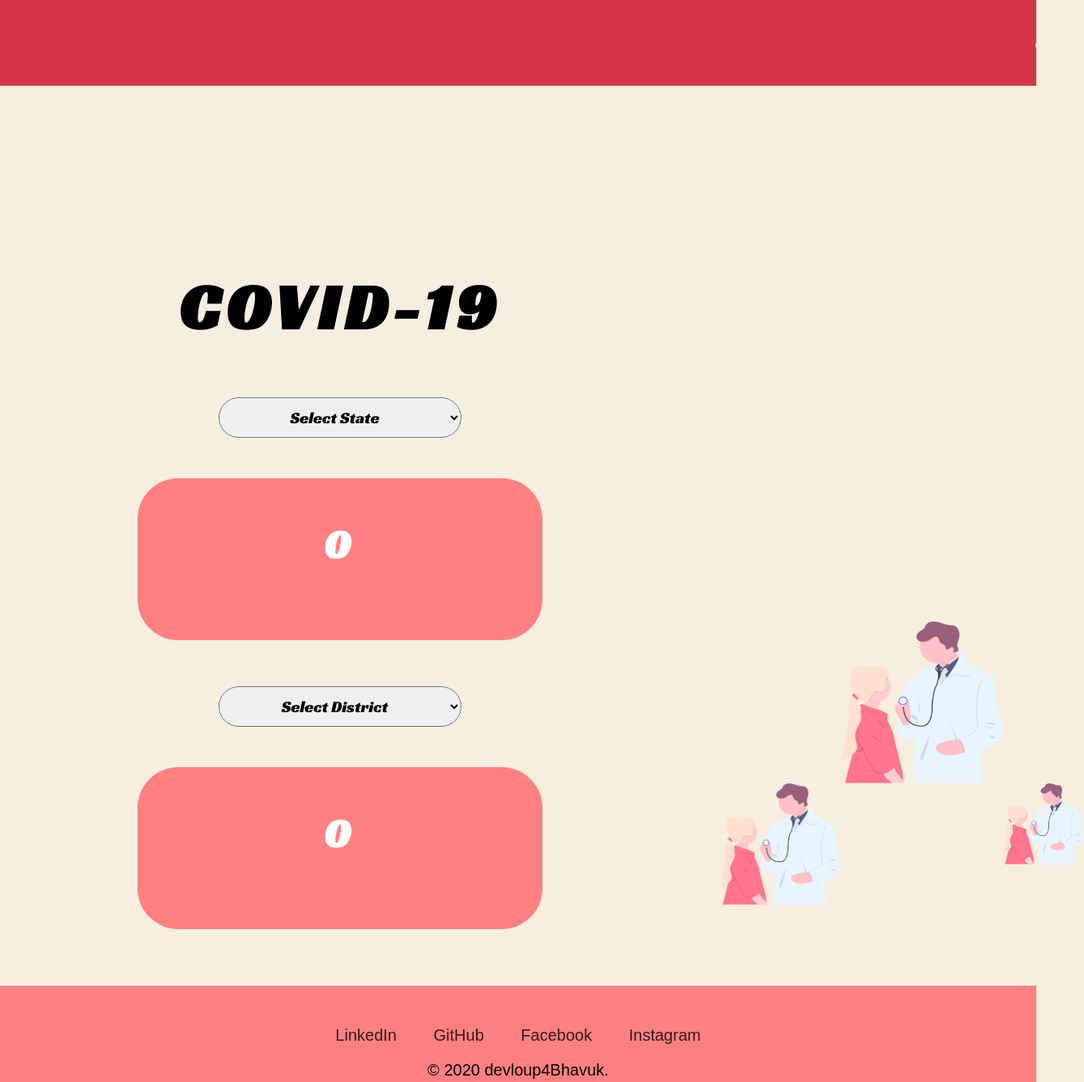
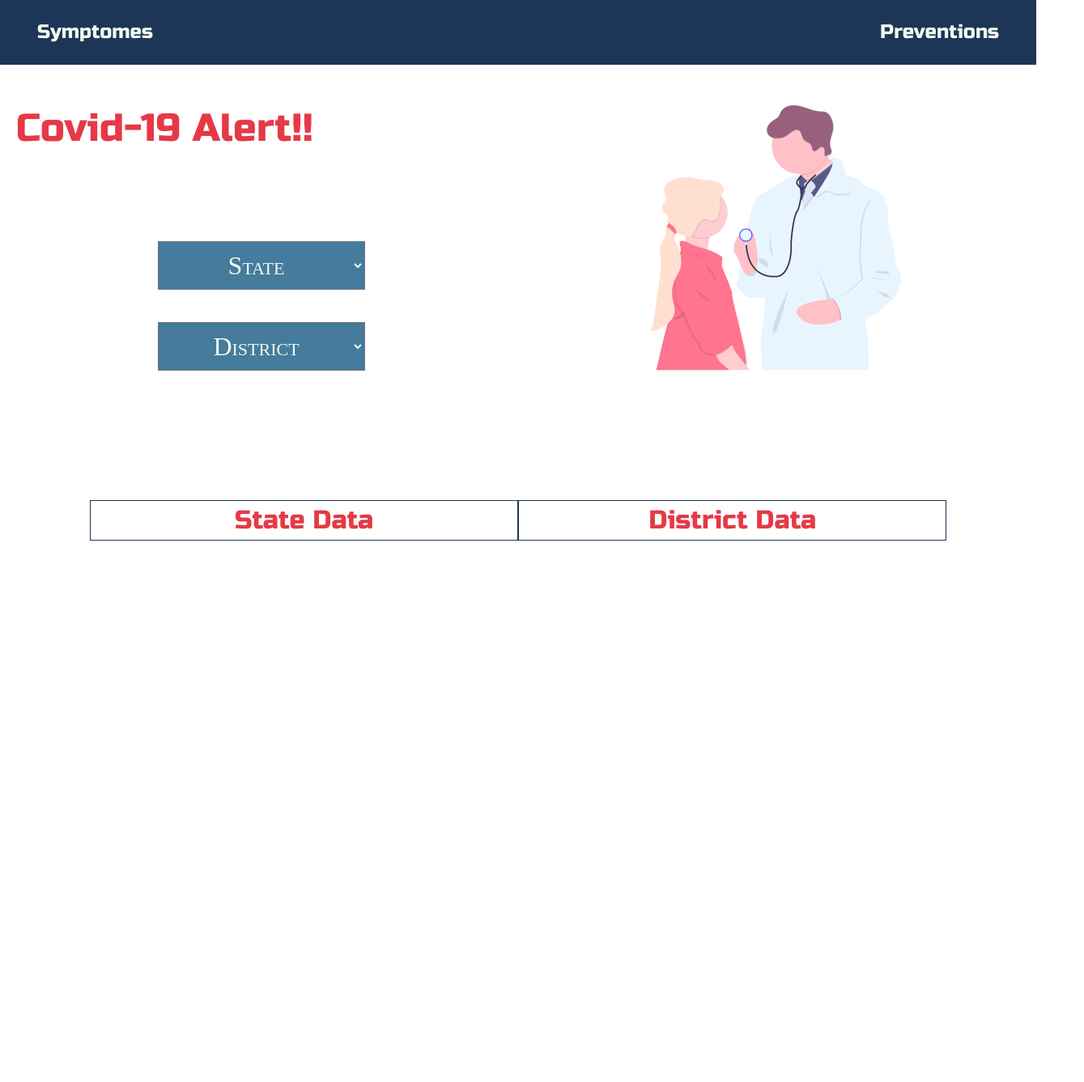
Before and after one commit to devloup4Bhavuk/Covid-19, a plain HTML site: page index.html in a window 1280 px wide. Shown: the top 1337 px of the page at 81% size, 1339 px wide, since content can reach past the window. After the commit the page ends 800 px from the top, so only its background shows below. Drawn offline with nearby package versions, Linux system fonts and the light colour scheme; no server answers; a web font is replaced by a local one.

Commit message:
redisigned code

```diff
--- a/index.html
+++ b/index.html
@@ -6,41 +6,34 @@
     <meta http-equiv="X-UA-Compatible" content="ie=edge">
     <title>Covid-19</title>
     <link rel="stylesheet" href="./styles.css">
-    <link href="https://fonts.googleapis.com/css?family=Pacifico|Racing+Sans+One&display=swap" rel="stylesheet">
+    <link rel="stylesheet" href="https://maxcdn.bootstrapcdn.com/bootstrap/4.0.0/css/bootstrap.min.css" integrity="sha384-Gn5384xqQ1aoWXA+058RXPxPg6fy4IWvTNh0E263XmFcJlSAwiGgFAW/dAiS6JXm" crossorigin="anonymous">
+    <link href="https://fonts.googleapis.com/css2?family=Podkova&family=Russo+One&display=swap" rel="stylesheet">
 </head>
-<body>
-    <div class="page">
-        <div class="head">
-            <marquee direction="left" scrollamount="10" ><h1 id="headline">SITE IS UNDER MAINTENANCE</h1></marquee>
+<body style="overflow-x: hidden;">
+    <div class="navbar nav">
+        <a href="https://www.who.int/health-topics/coronavirus#tab=tab_3">Symptomes</a>
+        <a href="https://www.who.int/health-topics/coronavirus#tab=tab_2">Preventions</a>
+    </div>
+
+    <div class="row">
+        <div class="main-1 col-md-6">
+            <h3 id="alert">Covid-19 Alert!!</h3>
+            <div class="inputboxes">
+                <select id="state_wise">
+                    <option value="">State</option>
+                </select>
+                <select id="dist_wise">
+                    <option value="">District</option>
+                </select>
+            </div>
         </div>
-
-
-        <div class="body-1">
-            <h1>COVID-19</h1>
-            <select id="state_wise">
-                <option value="">Select State</option>
-            </select>
-            <h1 class="data" id="state_confirmed">0</h1>
-            <select id="dist_wise">
-                <option value="">Select District</option>
-            </select>
-
-            <h1 class="data" id="dist_confirmed">0</h1>
-        </div>
-
-        <div class="body-2">
-            <img src="./Corona.png" class="img-1" width="100" height="100" alt="">
-            <img src="./Corona.png" class="img-2" width="150" height="150" alt="">
-            <img src="./Corona.png" class="img-3" width="200" height="200" alt="">
+        <div class="col-md-6 main-2">
+            <img src="./Corona.png" class="rounded" alt="">
         </div>
     </div>
-    <div class="bottom-container">
-        <a class="footer-link" href="https://www.linkedin.com/in/bhavuk-dhawan-739242146">LinkedIn</a>
-        <a class="footer-link" href="https://github.com/devloup4Bhavuk">GitHub</a>
-        <a class="footer-link" href="https://www.facebook.com/bhavuk.daone">Facebook</a>
-        <a class="footer-link" href="https://www.instagram.com/bhavuk_dhawan/">Instagram</a>
-
-        <p>© 2020 devloup4Bhavuk.</p>
+    <div class="card-content row">
+        <div class="col-sm-5" id="state_confirmed">State Data</div>
+        <div class="col-sm-5" id="dist_confirmed"> District Data</div>
     </div>
 </body>
 <script src="./index.js"></script>
--- a/index.js
+++ b/index.js
@@ -3,15 +3,14 @@
 // diswise:
 // https://api.covid19india.org/state_district_wise.json
 
-let obj1 = {};
-let obj2 = {};
+let obj1 = {},
+    obj2 = {};
 
-let select_elem = '';
+let state_list = document.getElementById('state_wise'),
+    dist_list  = document.getElementById('dist_wise');
 
-let state_list = document.getElementById('state_wise');
-let dist_list = document.getElementById('dist_wise');
-
-let state_name = '';
+let select_elem = '',
+    state_name  = '';
 
 
 var xhr = new XMLHttpRequest();
@@ -20,7 +19,6 @@ xhr.send();
 xhr.onreadystatechange = function() {
     if (this.readyState == 4 && this.status == 200) {
         var myObj = JSON.parse(this.responseText);
-        document.getElementById('headline').innerHTML = "TOTAL CASES IN INDIA :"+myObj.statewise[0].confirmed;
         stateList(myObj.statewise)
         obj1 = myObj;
     }
@@ -28,23 +26,27 @@ xhr.onreadystatechange = function() {
 function stateList(states) {
     for(var i=0;i<states.length;i++) {
         var option = document.createElement('option');
+        option.className ="dropdown-item";
         option.value = i;
         option.textContent = states[i].state;
         state_list.appendChild(option);
+
     }
     // console.log(states);
+}
 
 
-}
 state_list.addEventListener('change',function (event) {
 
     var index = event.target.value;
     console.log(obj1.statewise[index].confirmed)
-    document.getElementById('state_confirmed').innerHTML = "Confirmed: "+obj1.statewise[index].confirmed + "<br>Active: "+obj1.statewise[index].active + "<br>Deaths: "+obj1.statewise[index].deaths;
+    document.getElementById('state_confirmed').innerHTML = "Confirmed: "+obj1.statewise[index].confirmed + "<br><hr>Active: "+obj1.statewise[index].active + "<br><hr>Deaths: "+obj1.statewise[index].deaths;
     document.getElementById('dist_confirmed').innerHTML = "0";
-    document.getElementById('dist_confirmed').innerHTML = ""
+    document.getElementById('dist_confirmed').innerHTML = "district Data"
     dist_wise(obj1.statewise[index].state);
 })
+
+
 function dist_wise(state_name) {
     var xhr2 = new XMLHttpRequest();
     xhr2.open('GET','https://api.covid19india.org/state_district_wise.json');
@@ -67,12 +69,6 @@ function dist_wise(state_name) {
     function dist_data(dist) {
         select_elem ='<option value="">Select District</option>';
         Object.entries(dist).forEach(entry =>{
-            // console.log(entry[0]);
-            // var option = document.createElement('option');
-            // option.value = entry[0];
-            // option.classList.add('dist');
-            // option.textContent = entry[0];
-            // dist_list.appendChild(option);
             select_elem = select_elem + '<option class="dist" value="' + entry[0] + '">' + entry[0] + '</option>'
             dist_list.innerHTML = select_elem;
         });
@@ -82,7 +78,7 @@ function dist_wise(state_name) {
         Object.entries(my_dist).forEach(entry =>{
             if(entry[0]=== event.target.value){
                 console.log(entry[1].confirmed);
-                document.getElementById('dist_confirmed').innerHTML = "Confirmed: "+entry[1].confirmed + "<br>Active:"+ +entry[1].active;
+                document.getElementById('dist_confirmed').innerHTML = "Confirmed: "+entry[1].confirmed + "<br><hr>Active:"+ +entry[1].active;
             }
         });
     })
--- a/styles.css
+++ b/styles.css
@@ -1,145 +1,75 @@
-/***************BODY***************/
-body{
-    margin: 0;
-    overflow: auto;
-    background-color: #f6eedf;
+
+.nav{
+    background-color: #1D3557;
+    color: #F1FAEE;
+    height: 10vh;
+    width: 100vw;
 }
-.page{
-    display: grid;
-    grid-template-columns: auto auto;
-    grid-row: auto auto;
-    grid-row-gap: 150px;
-    font-family: 'Racing Sans One', cursive;
+.nav a{
+    margin: 5px 30px;
+    color: #F1FAEE;
+    font-size: 1.5rem;
+    font-family: 'Russo One', sans-serif;
+}
 
+.nav a:hover{
+    text-decoration: none;
+    transform: scale(1.2);
+    color: #F1FAEE;
 }
-.head{
-    width: 100%;
-    grid-area: 1/1/1/3;
-    background-color: #d63447;
-    color: #fff;
-    font-family: 'Pacifico', cursive;
-    word-spacing: 5px;
-    letter-spacing: 5px;
+
+#alert{
+    font-size: 3rem;
+    font-family: 'Russo One', sans-serif;
+    color: #E63946;
 }
-/***************MAIN_SECTION***************/
-[class*="body-"]{
-    padding: 20px;
-    font-size: 2em;
+.inputboxes{
+    margin: 50px auto;
+    padding: 40px;
+    text-align: center;
+    font-family: 'Podkova', serif;
+    font-variant: small-caps;
+    font-size: 2rem;
+}
+.inputboxes select{
+    text-align: center;
+    padding: 10px;
+    font-variant: small-caps;
+    margin: 20px;
+    background-color: #457B9D;
+    color: #F1FAEE;
+    width: 20vw;
+}
+.inputboxes select option{
+    background-color: #a8dadc;
+    color: #000;
+}
+:focus{
+    outline: none;
+}
+
+.main-2{
     text-align: center;
 }
-.body-1{
-    font-size: 40px;
-    overflow: auto;
-    color: #000;
-    letter-spacing: 7px;
+div.row{
+    padding: 50px 20px 0px;
 }
-.body-2{
-    position: relative;
+.card-content{
+    justify-content: center;
 }
-[class*="img-"]{
-    position: absolute;
+.card-content div{
+    /* max-height: ; */
+    font-size: 2rem;
+    margin-bottom: 10px;
+    font-family: 'Russo One', sans-serif;
+    padding: 0 10px;
+    text-align: center;
+    color: #E63946;
+    border: 1px solid #1D3557;
+    /* box-shadow: 0px 0px 10px 2px #333333; */
 }
-/***************MAIN_SECTION_IMAGES***************/
-.img-3{
-    bottom: 250px;
-    left: 200px;
-    animation-name:animate;
-    animation-duration: 5s;
-    animation-timing-function: linear;
-    animation-iteration-count: infinite;
-}
-.img-1{
-    bottom: 150px;
-    left: 400px;
-    animation-name:animate;
-    animation-duration: 5s;
-    animation-timing-function: linear;
-    animation-iteration-count: infinite;
-}
-.img-2{
-    bottom: 100px;
-    left: 50px;
-    animation-name:animate;
-    animation-duration: 5s;
-    animation-timing-function: linear;
-    animation-iteration-count: infinite;
-}
-/***************ANIMATIONS***************/
-@keyframes animate{
-    0%{
-        transform: rotateZ(360deg);
-    }
-    100%{
-        transform: rotateZ(0deg);
-    }
-}
-/***************SELECT_ELEMENTS***************/
-select{
-    width: 300px;
-    height: 50px;
-    font-size: 20px;
-    text-align: center;
-    border-radius: 30px;
-    outline: none;
-    padding: 0 20px;
-    font-family: 'Racing Sans One', cursive;
-
-}
-/***************SELECT_ELEMENTS***************/
-.data{
-    font-size: 50px;
-    font-family: 'Racing Sans One', cursive;
-    color: #fff;
-    background-color: #FF8080;
-    border-radius: 50px;
-    max-width: 500px;
-    padding: 50px 0px 0px;
-    margin: 50px auto;
-    height: 150px;
-    overflow: auto;
-}
-/***************SCREEN_RESOLUTION***************/
-@media(max-width:600px){
-    .body-1{
-        grid-area: 2/1/2/3;
-    }
-    .body-2{
+@media only screen and (max-width: 600px){
+    img{
         display: none;
     }
 }
-@media(max-width:800px){
-    .img-3{
-        display: none;
-    }
-    .img-2{
-        left: 0px;
-    }
-}
-@media(max-width:1030px){
-    .img-1{
-        display: none;
-    }
-    .img-2,.img-3{
-        left: 0;
-    }
-}
-.bottom-container
-{
-    text-align: center;
-    font-family: 'Montserrat', sans-serif;
-    background-color: #FF8080;
-    padding: 50px;
-    font-size: 20px;
-}
-.footer-link
-{
-
-    text-decoration: none;
-    word-spacing: 30px;
-    color: rgba(0, 0, 0,0.8);
-    margin: 10px 20px;
-}
-.footer-link:hover
-{
-    color: #FFFFFF;
-}
```
Also changed, not shown: 1 other file.
